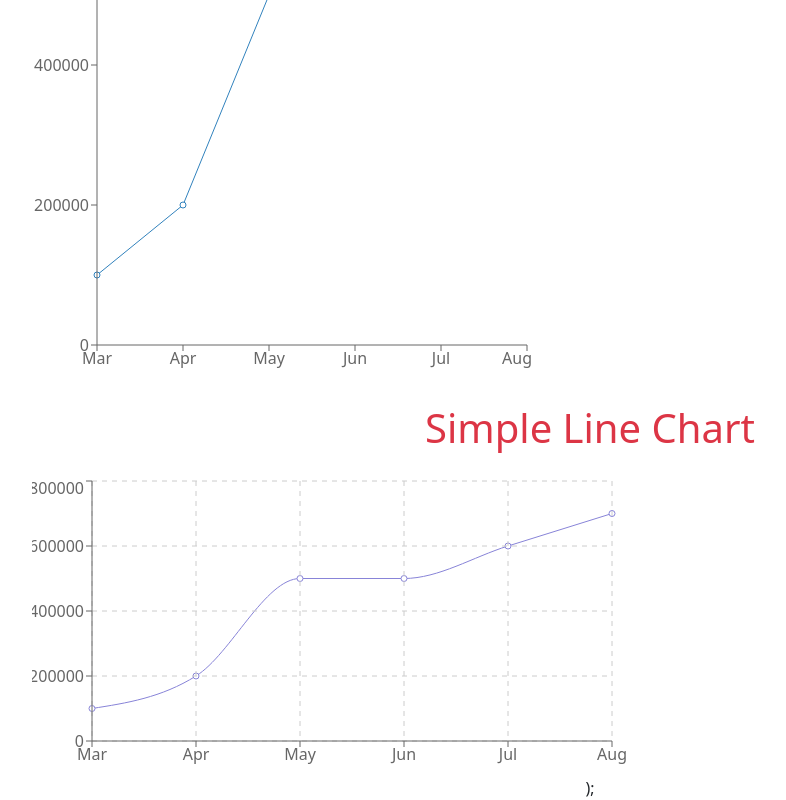
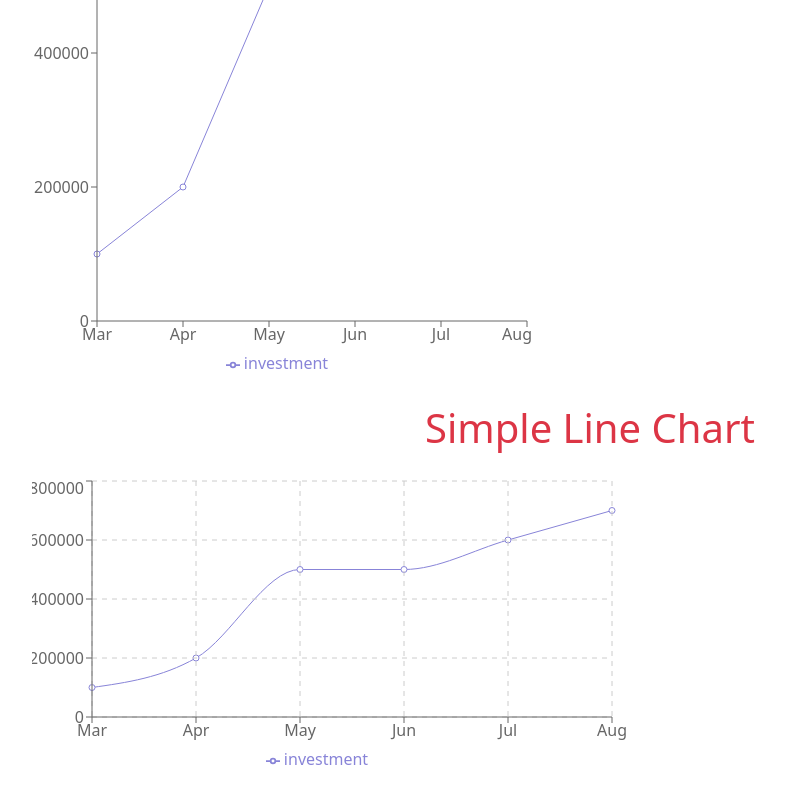
Before and after one commit to RinkuNahar/music-life, a React (Create React App) app: page /dashboard in a window 1280 px wide. Shown: the part 352-1152 px from the top of the page, without its empty margins (50-836 px from the left). After the commit the page ends 1128 px from the top, so only its background shows below. Built offline with nearby package versions, Linux system fonts and the light colour scheme; a web font is replaced by a local one.

Commit message:
readme file edit version 2

```diff
--- a/src/components/Dashboard/Dashboard.js
+++ b/src/components/Dashboard/Dashboard.js
@@ -1,5 +1,5 @@
 import React from 'react';
-import { CartesianGrid, Line, LineChart, XAxis, YAxis } from 'recharts';
+import { CartesianGrid, Legend, Line, LineChart, XAxis, YAxis } from 'recharts';
 
 const Dashboard = () => {
     const data = [
@@ -46,10 +46,11 @@ const Dashboard = () => {
 
             <div className='chart-1 mx-auto'>
             <h1 className='text-danger mt-4 '>Tiny Line Chart</h1>
-          <LineChart width={500} height={600} data={data} className="mt-4">
-            <Line  dataKey={'investment'}  ></Line>
+          <LineChart width={500} height={600} data={data} className="mt-4" >
+            <Line  dataKey={'investment'} stroke="#8884d8"  ></Line>
             <XAxis dataKey="month"></XAxis>
             <YAxis ></YAxis>
+            <Legend></Legend>
           </LineChart>
         </div>
 
@@ -59,9 +60,11 @@ const Dashboard = () => {
         <Line type="monotone" dataKey={'investment'} stroke="#8884d8" />
         <CartesianGrid stroke="#ccc" strokeDasharray="5 5" />
         <XAxis dataKey="month" />
+        <Legend></Legend>
         <YAxis />
+
       </LineChart>
-);
+
          </div>
 
       </div>
```
Also changed, not shown: 1 other file (tests, documents, lock files or other folders).
